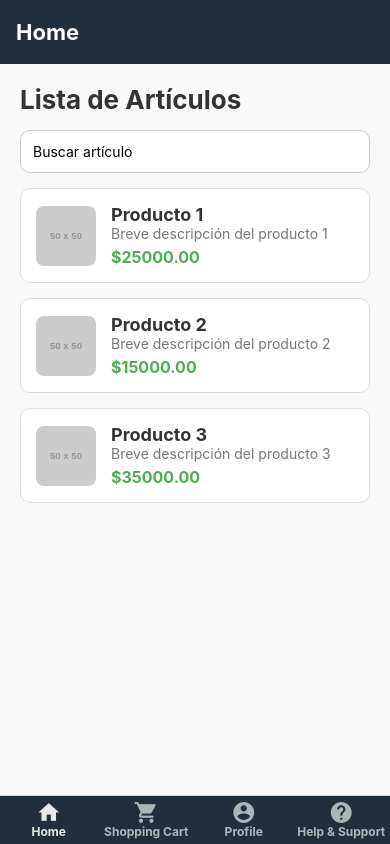
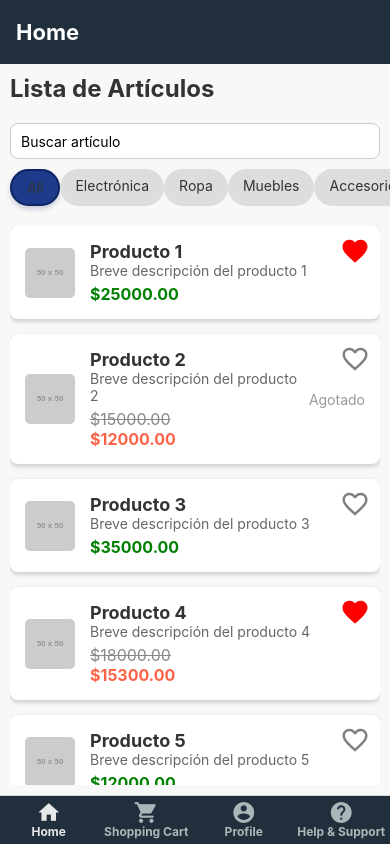
Before and after one commit to EL-Suescun/priyecto_gulag, a React Native app: screen /Home in a window 390 px wide. Built offline with nearby package versions, Linux system fonts and the light colour scheme.

Commit message:
Home, osea gua, osea items, categoria y ofertas

```diff
--- /dev/null
+++ b/src/screens/ItemCard.jsx
@@ -0,0 +1,68 @@
+import React, { useState } from 'react';
+import { View, Text, Image, Pressable } from 'react-native';
+import Icon from 'react-native-vector-icons/MaterialIcons'; // Importar el ícono
+import styles from '../styles/ItemListStyles';
+
+const ItemCard = ({ item, onFavoriteToggle }) => {
+  // El estado local solo es necesario para la visualización del favorito
+  const [isFavorite, setIsFavorite] = useState(item.favorite);
+
+  // Función para manejar la selección y deselección del favorito
+  const handleFavoriteToggle = () => {
+    // Actualizar el estado local y propagar el cambio hacia el componente superior
+    setIsFavorite(!isFavorite);
+    onFavoriteToggle(item.id); // Llamar a la función del componente padre
+  };
+
+  // Calcular precio con descuento
+  const discountedPrice = item.offer > 0 ? item.price * (1 - item.offer / 100) : null;
+
+  // Determinar si el producto está agotado
+  const isOutOfStock = item.available === 0;
+
+  return (
+    <View style={styles.itemContainer}>
+      <Image source={{ uri: item.image }} style={styles.thumbnail} />
+      <View style={styles.itemDetails}>
+        <Text style={styles.itemName}>
+          {item.name}
+        </Text>
+        <Text style={styles.itemDescription}>
+          {item.shortDescription}
+        </Text>
+
+        {/* Mostrar precio con descuento y precio original */}
+        {discountedPrice ? (
+          <>
+            <Text style={styles.itemPriceOriginal}>
+              ${item.price.toFixed(2)}
+            </Text>
+            <Text style={styles.itemPriceDiscounted}>
+              ${discountedPrice.toFixed(2)}
+            </Text>
+          </>
+        ) : (
+          <Text style={styles.itemPrice}>
+            ${item.price.toFixed(2)}
+          </Text>
+        )}
+      </View>
+
+      {/* Corazón en la esquina superior derecha */}
+      <Pressable onPress={handleFavoriteToggle} style={styles.favoriteIcon}>
+        <Icon
+          name={isFavorite ? "favorite" : "favorite-border"} // Icono de corazón lleno o borde
+          size={30}
+          color={isFavorite ? 'red' : 'gray'} // Cambiar color si es favorito
+        />
+      </Pressable>
+
+      {/* Si el producto está agotado, mostrar un texto adicional */}
+      {isOutOfStock && (
+        <Text style={styles.outOfStockText}>Agotado</Text>
+      )}
+    </View>
+  );
+};
+
+export default ItemCard;
--- a/src/screens/ItemList.jsx
+++ b/src/screens/ItemList.jsx
@@ -1,44 +1,124 @@
 import React, { useState } from 'react';
-import { View, Text, TextInput, FlatList, Image, TouchableOpacity } from 'react-native';
+import { View, Text, TextInput, FlatList, Pressable } from 'react-native';
+import ItemCard from './ItemCard';
 import styles from '../styles/ItemListStyles';
 
 const ItemList = () => {
   const [searchText, setSearchText] = useState('');
+  const [selectedCategory, setSelectedCategory] = useState('All');
   const [items, setItems] = useState([
-    { id: '1', name: 'Producto 1', description: 'Breve descripción del producto 1', price: 25000, image: 'https://via.placeholder.com/50' },
-    { id: '2', name: 'Producto 2', description: 'Breve descripción del producto 2', price: 15000, image: 'https://via.placeholder.com/50' },
-    { id: '3', name: 'Producto 3', description: 'Breve descripción del producto 3', price: 35000, image: 'https://via.placeholder.com/50' }
+    {
+      id: '1',
+      name: 'Producto 1',
+      shortDescription: 'Breve descripción del producto 1',
+      price: 25000,
+      available: 10,
+      favorite: true,
+      category: 'Electrónica',
+      offer: 0,
+      image: 'https://via.placeholder.com/50',
+    },
+    {
+      id: '2',
+      name: 'Producto 2',
+      shortDescription: 'Breve descripción del producto 2',
+      price: 15000,
+      available: 0,
+      favorite: false,
+      category: 'Ropa',
+      offer: 20,
+      image: 'https://via.placeholder.com/50',
+    },
+    {
+      id: '3',
+      name: 'Producto 3',
+      shortDescription: 'Breve descripción del producto 3',
+      price: 35000,
+      available: 5,
+      favorite: false,
+      category: 'Electrónica',
+      offer: 0,
+      image: 'https://via.placeholder.com/50',
+    },
+    {
+      id: '4',
+      name: 'Producto 4',
+      shortDescription: 'Breve descripción del producto 4',
+      price: 18000,
+      available: 2,
+      favorite: true,
+      category: 'Muebles',
+      offer: 15,
+      image: 'https://via.placeholder.com/50',
+    },
+    {
+      id: '5',
+      name: 'Producto 5',
+      shortDescription: 'Breve descripción del producto 5',
+      price: 12000,
+      available: 7,
+      favorite: false,
+      category: 'Accesorios',
+      offer: 0,
+      image: 'https://via.placeholder.com/50',
+    },
   ]);
 
-  const filteredItems = items.filter(item =>
-    item.name.toLowerCase().includes(searchText.toLowerCase())
-  );
+  const handleFavoriteToggle = (id) => {
+    setItems((prevItems) =>
+      prevItems.map((item) =>
+        item.id === id ? { ...item, favorite: !item.favorite } : item
+      )
+    );
+  };
 
-  const renderItem = ({ item }) => (
-    <TouchableOpacity style={styles.itemContainer}>
-      <Image source={{ uri: item.image }} style={styles.thumbnail} />
-      <View style={styles.itemDetails}>
-        <Text style={styles.itemName}>{item.name}</Text>
-        <Text style={styles.itemDescription}>{item.description}</Text>
-        <Text style={styles.itemPrice}>${item.price.toFixed(2)}</Text>
-      </View>
-    </TouchableOpacity>
-  );
+  const handleCategorySelect = (category) => {
+    setSelectedCategory(category);
+  };
+
+  const filteredItems = items.filter(item => {
+    const matchesSearch = item.name.toLowerCase().includes(searchText.toLowerCase());
+    const matchesCategory = selectedCategory === 'All' ||
+                            (selectedCategory === 'Oferta' && item.offer > 0) ||
+                            item.category === selectedCategory;
+
+    return matchesSearch && matchesCategory;
+  });
 
   return (
     <View style={styles.container}>
       <Text style={styles.title}>Lista de Artículos</Text>
+
       <TextInput
         style={styles.searchInput}
         placeholder="Buscar artículo"
         value={searchText}
         onChangeText={(text) => setSearchText(text)}
       />
+
+      <View style={styles.categoryContainer}>
+        {['All', 'Electrónica', 'Ropa', 'Muebles', 'Accesorios', 'Oferta'].map((category) => (
+          <Pressable
+            key={category}
+            style={[styles.categoryButton, selectedCategory === category && styles.categoryButtonSelected]}
+            onPress={() => handleCategorySelect(category)}
+          >
+            <Text style={styles.categoryButtonText}>{category}</Text>
+          </Pressable>
+        ))}
+      </View>
+
       <FlatList
         data={filteredItems}
-        renderItem={renderItem}
+        renderItem={({ item }) => (
+          <ItemCard
+            item={item}
+            onFavoriteToggle={handleFavoriteToggle} // Pasar la función para actualizar el favorito
+          />
+        )}
         keyExtractor={(item) => item.id}
         ListEmptyComponent={<Text style={styles.emptyText}>No se encontraron artículos</Text>}
+        contentContainerStyle={{ paddingBottom: 20 }} // Añadir algo de espacio al final
       />
     </View>
   );
--- a/src/styles/ItemListStyles.jsx
+++ b/src/styles/ItemListStyles.jsx
@@ -3,40 +3,83 @@ import { StyleSheet } from 'react-native';
 const styles = StyleSheet.create({
   container: {
     flex: 1,
-    padding: 20,
-    backgroundColor: '#f9f9f9',
+    backgroundColor: '#f8f8f8',
+    padding: 10,
   },
   title: {
-    fontSize: 26,
+    fontSize: 24,
     fontWeight: 'bold',
-    marginBottom: 15,
+    color: '#333',
+    marginBottom: 20,
+  },
+  searchInput: {
+    height: 40,
+    borderColor: '#ccc',
+    borderWidth: 1,
+    borderRadius: 8,
+    paddingLeft: 10,
+    marginBottom: 10,
+    backgroundColor: '#fff',
+  },
+  emptyText: {
+    textAlign: 'center',
+    fontSize: 16,
+    color: '#888',
+  },
+  categoryContainer: {
+    flexDirection: 'row',
+    justifyContent: 'space-between',
+    marginBottom: 20,
+  },
+  categoryButton: {
+    backgroundColor: '#ddd',
+    paddingVertical: 8,
+    paddingHorizontal: 15,
+    borderRadius: 20,
+    alignItems: 'center',
+  },
+  categoryButtonText: {
+    fontSize: 14,
     color: '#333',
   },
-  searchInput: {
-    borderWidth: 1,
-    borderColor: '#ccc',
-    borderRadius: 10,
-    padding: 12,
+  categoryButtonSelected: {
+    backgroundColor: '#1e3a8a',
+    borderWidth: 2,
+    borderColor: '#0c2461',
+    paddingVertical: 8,
+    paddingHorizontal: 15,
+    borderRadius: 25,
+    alignItems: 'center',
+    shadowColor: '#0c2461',
+    shadowOffset: { width: 0, height: 3 },
+    shadowOpacity: 0.2,
+    shadowRadius: 5,
+    elevation: 4,
+  },
+  categoryButtonTextSelected: {
+    fontSize: 14,
+    color: '#fff',
+    fontWeight: 'bold',
+  },
+
+  itemContainer: {
+    backgroundColor: '#fff',
+    borderRadius: 8,
+    padding: 15,
     marginBottom: 15,
-    backgroundColor: '#fff',
-    elevation: 2,
-  },
-  itemContainer: {
     flexDirection: 'row',
     alignItems: 'center',
-    marginBottom: 15,
-    padding: 15,
-    borderWidth: 1,
-    borderColor: '#ddd',
-    borderRadius: 10,
-    backgroundColor: '#fff',
-    elevation: 2,
+    shadowColor: '#000',
+    shadowOffset: { width: 0, height: 2 },
+    shadowOpacity: 0.2,
+    shadowRadius: 5,
+    elevation: 3,
   },
   thumbnail: {
-    width: 60,
-    height: 60,
+    width: 50,
+    height: 50,
+    borderRadius: 5,
     marginRight: 15,
-    borderRadius: 8,
   },
   itemDetails: {
     flex: 1,
@@ -48,19 +91,40 @@ const styles = StyleSheet.create({
   },
   itemDescription: {
     fontSize: 14,
-    color: '#777',
+    color: '#666',
+    marginBottom: 5,
   },
   itemPrice: {
     fontSize: 16,
+    color: '#008000',
     fontWeight: 'bold',
+  },
+  itemPriceOriginal: {
+    fontSize: 16,
+    color: '#888',
+    textDecorationLine: 'line-through',
+    marginRight: 10,
+  },
+  itemPriceDiscounted: {
+    fontSize: 16,
+    color: '#ff6347',
+    fontWeight: 'bold',
+  },
+  favorite: {
+    fontSize: 30,
     marginTop: 5,
-    color: '#4CAF50',
   },
-  emptyText: {
-    textAlign: 'center',
+  favoriteIcon: {
+    position: 'absolute',
+    top: 10,
+    right: 10,
+  },
+
+  outOfStockText: {
     color: '#999',
-    marginTop: 20,
-    fontSize: 16,
+  },
+  outOfStockPrice: {
+    color: '#ccc',
   },
 });
 
```
Also changed, not shown: src/database/firebase.jsx (renamed from src/database/firebase.js).
